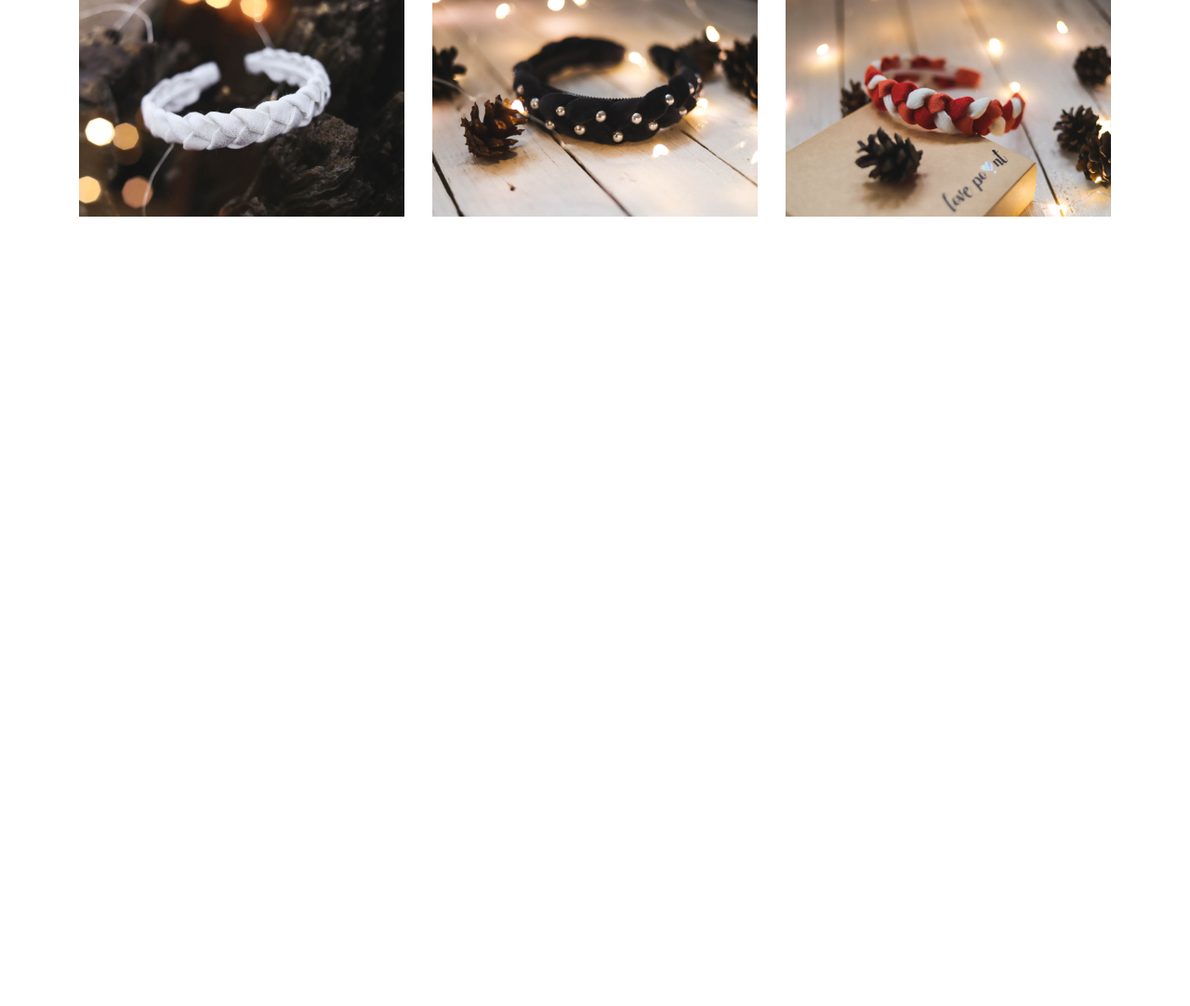
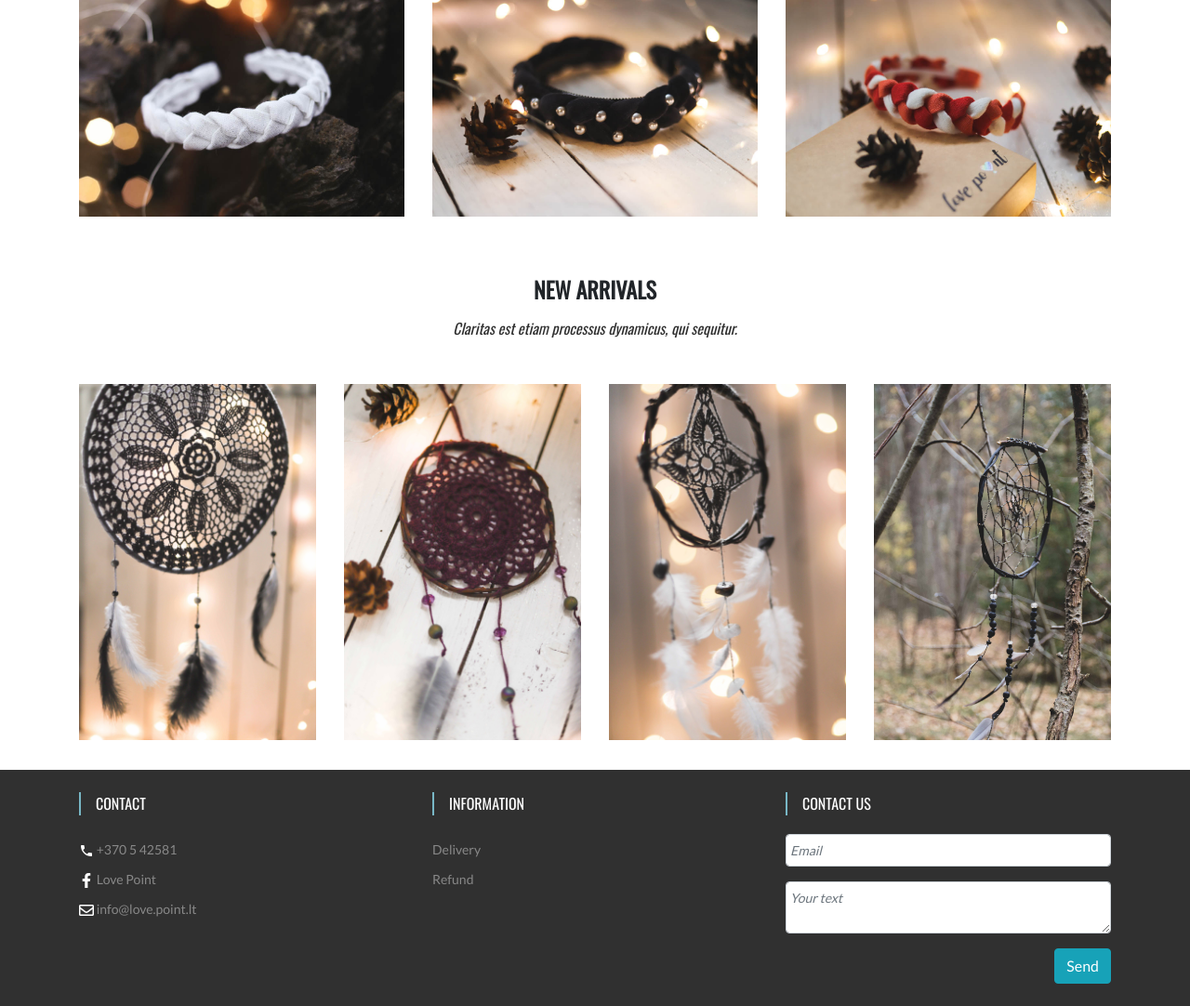
Before and after one commit to akvilepabreziene/lovePoint, a PHP site: page / in a window 1280 px wide. Shown: the part 587-1669 px from the top of the page at 93% size. Before the commit the page ends 820 px from the top, so only its background shows below. Run offline with PHP 8.4, Linux system fonts and the light colour scheme.

Commit message:
added 4 pictures section and footer

```diff
--- a/css/main.css
+++ b/css/main.css
@@ -69,6 +69,59 @@ a:hover {
     font-size: 14px;
 }
 
-.img {
-    max-width: 100%;
+
+
+.new-arrivals {
+    font-family: 'Oswald', sans-serif;
 }
+
+.new-arrivals h2{
+
+    font-size: 24px;
+    font-weight: 700;
+}
+
+.new-arrivals p {
+    font-style: italic;
+    color:rgb(48,48,48);
+}
+
+footer ul {
+    display: block;
+}
+
+footer a {
+    font-size: 14px;
+}
+
+.footer-header {
+    border-left: 2px solid rgb(120,183,198);
+}
+
+.footer-header span {
+    font-family: 'Oswald', sans-serif;
+    color: white;
+    font-size: 16px;
+}
+
+.form-control {
+    font-size: 14px;
+}
+
+::-webkit-input-placeholder { /* Edge */
+    font-style: italic;
+  }
+
+  :-ms-input-placeholder { /* Internet Explorer */
+    font-style: italic;
+  }
+
+  ::placeholder {
+    font-style: italic;
+  }
+
+  input[type="text"], textarea {
+
+    background-color : #d1d1d1;
+
+  }
--- a/index.html
+++ b/index.html
@@ -8,6 +8,7 @@
     <link rel="stylesheet" href="css/normalize.css">
     <link rel="stylesheet" href="libs/bootstrap/css/bootstrap.min.css">
     <link href="https://fonts.googleapis.com/css?family=Lato&display=swap" rel="stylesheet">
+    <link href="https://fonts.googleapis.com/css?family=Oswald&display=swap" rel="stylesheet">
     <link rel="stylesheet" href="css/main.css">
 </head>
 
@@ -142,7 +143,7 @@
           </div>
     </section>
     <!-- Carousel end -->
-
+    <!-- 3 pictures section start -->
     <section>
         <div class="container">
             <div class="row">
@@ -165,6 +166,101 @@
             </div>
         </div>
     </section>
+    <!-- 3 pictures section end -->
+    <!-- New arriwals start -->
+    <section class="text-center new-arrivals my-5">
+        <h2>NEW ARRIVALS</h2>
+        <P class="mt-3">Claritas est etiam processus dynamicus, qui sequitur.</P>
+    </section>
+    <!-- New arriwals end -->
+    <!-- 4 pictures section start -->
+    <section>
+        <div class="container">
+            <div class="row">
+                <div class="col-xs-12 col-sm-3 mb-3">
+                    <div>
+                        <a href=""><img class="w-100" src="pictures/1-4.jpg" alt="" ></a>
+                    </div>
+                </div>
+                <div class="col-xs-12 col-sm-3 mb-3">
+                    <div>
+                        <a href=""><img class="w-100" src="pictures/2-4.jpg" alt=""></a>
+                    </div>
+                </div>
+                <div class="col-xs-12 col-sm-3 mb-3">
+                    <div>
+                        <a href=""><img class="w-100" src="pictures/3-4.jpg" alt=""></a>
+                    </div>
+                </div>
+                <div class="col-xs-12 col-sm-3 mb-3">
+                    <div>
+                        <a href=""><img class="w-100" src="pictures/4-4.jpg" alt="" ></a>
+                    </div>
+                </div>
+
+            </div>
+        </div>
+    </section>
+    <!-- 4 pictures section end -->
+    <!-- Footer start -->
+    <footer class="dark-header mt-3">
+        <div class="container py-4">
+            <div class="row">
+                <div class="col-xs-12 col-sm-4 mb-3">
+                    <div class="footer-header pl-3 mb-4">
+                        <span href="">CONTACT</span>
+                    </div>
+                    <ul>
+                        <li class="mb-2">
+                            <a href=""><svg xmlns="http://www.w3.org/2000/svg" width="16" height="16" viewBox="0 0 24 24"><path d="M0 0h24v24H0z" fill="none"/><path d="M6.62 10.79c1.44 2.83 3.76 5.14 6.59 6.59l2.2-2.2c.27-.27.67-.36 1.02-.24 1.12.37 2.33.57 3.57.57.55 0 1 .45 1 1V20c0 .55-.45 1-1 1-9.39 0-17-7.61-17-17 0-.55.45-1 1-1h3.5c.55 0 1 .45 1 1 0 1.25.2 2.45.57 3.57.11.35.03.74-.25 1.02l-2.2 2.2z"/></svg>
+                        +370 5 42581</a>
+                        </li>
+                        <li class="mb-2">
+                            <a target="_blank" href="https://www.facebook.com/lovepointaccessories/"><svg width="16" height="16" aria-hidden="true" focusable="false" data-prefix="fab" data-icon="facebook-f" class="svg-inline--fa fa-facebook-f fa-w-10" role="img" xmlns="http://www.w3.org/2000/svg" viewBox="0 0 320 512"><path d="M279.14 288l14.22-92.66h-88.91v-60.13c0-25.35 12.42-50.06 52.24-50.06h40.42V6.26S260.43 0 225.36 0c-73.22 0-121.08 44.38-121.08 124.72v70.62H22.89V288h81.39v224h100.17V288z"></path></svg>
+                        Love Point</a>
+                        </li>
+                        <li><a href=""><svg height="16" aria-hidden="true" focusable="false" data-prefix="far" data-icon="envelope" class="svg-inline--fa fa-envelope fa-w-16" role="img" xmlns="http://www.w3.org/2000/svg" viewBox="0 0 512 512"><path d="M464 64H48C21.49 64 0 85.49 0 112v288c0 26.51 21.49 48 48 48h416c26.51 0 48-21.49 48-48V112c0-26.51-21.49-48-48-48zm0 48v40.805c-22.422 18.259-58.168 46.651-134.587 106.49-16.841 13.247-50.201 45.072-73.413 44.701-23.208.375-56.579-31.459-73.413-44.701C106.18 199.465 70.425 171.067 48 152.805V112h416zM48 400V214.398c22.914 18.251 55.409 43.862 104.938 82.646 21.857 17.205 60.134 55.186 103.062 54.955 42.717.231 80.509-37.199 103.053-54.947 49.528-38.783 82.032-64.401 104.947-82.653V400H48z"></path></svg>
+                        info@love.point.lt</a></li>
+                    </ul>
+                </div>
+                <div class="col-xs-12 col-sm-4 mb-3">
+                    <div class="footer-header pl-3 mb-4">
+                        <span href="">INFORMATION</span>
+                    </div>
+                    <ul>
+                        <li class="mb-2">
+                            <a href="">Delivery</a>
+                        </li>
+                        <li class="mb-2">
+                            <a href="">Refund</a>
+                        </li>
+                        <li class="mb-2">
+                            <a href=""></a>
+                        </li>
+
+                    </ul>
+                </div>
+                <div class="col-xs-12 col-sm-4">
+                    <div class="footer-header pl-3">
+                        <span href="">CONTACT US</span>
+                    </div>
+                    <div class="card-body px-0">
+                        <form>
+                            <div class="form-group">
+                                <input type="email" class="form-control pl-1" id="email" placeholder="Email">
+                            </div>
+                            <div class="form-group">
+                                <textarea class="form-control pl-1" id="message" placeholder="Your text"></textarea>
+                            </div>
+                            <button type="submit" class="btn btn-info float-right">Send</button>
+                        </form>
+                    </div>
+                </div>
+            </div>
+
+        </div>
+    </footer>
+    <!-- Footer end -->
     <script type="text/javascript" src="libs/jquery-3.4.1.min.js"> </script>
     <script type="text/javascript" src="libs/bootstrap/js/bootstrap.bundle.min.js"> </script>
     <script type="text/javascript" src="js/main.js"></script>
```
Also changed, not shown: pictures/1-4.jpg (added), pictures/2-4.jpg (added), pictures/3-4.jpg (added), pictures/4-4.jpg (added), svg/envelope-regular.svg (added), svg/facebook-f-brands.svg (added), svg/phone-24px.svg (added).
